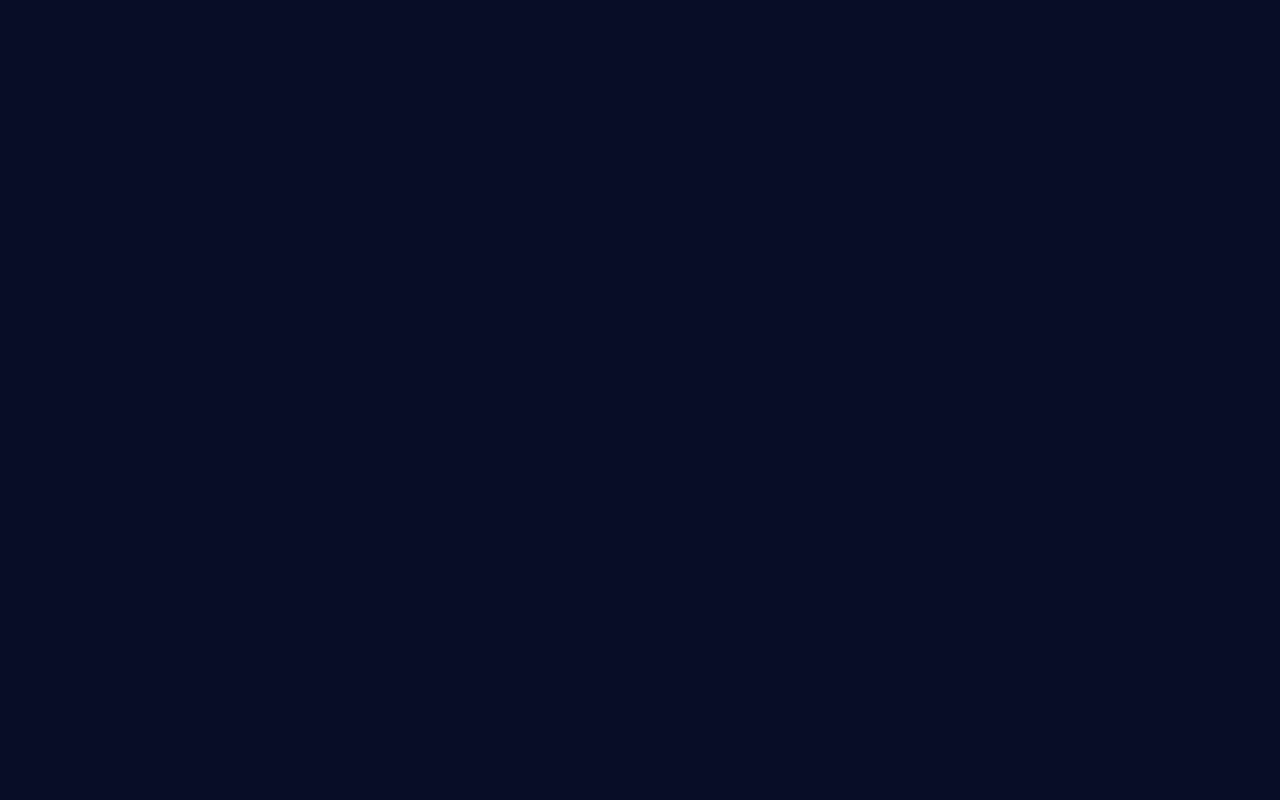
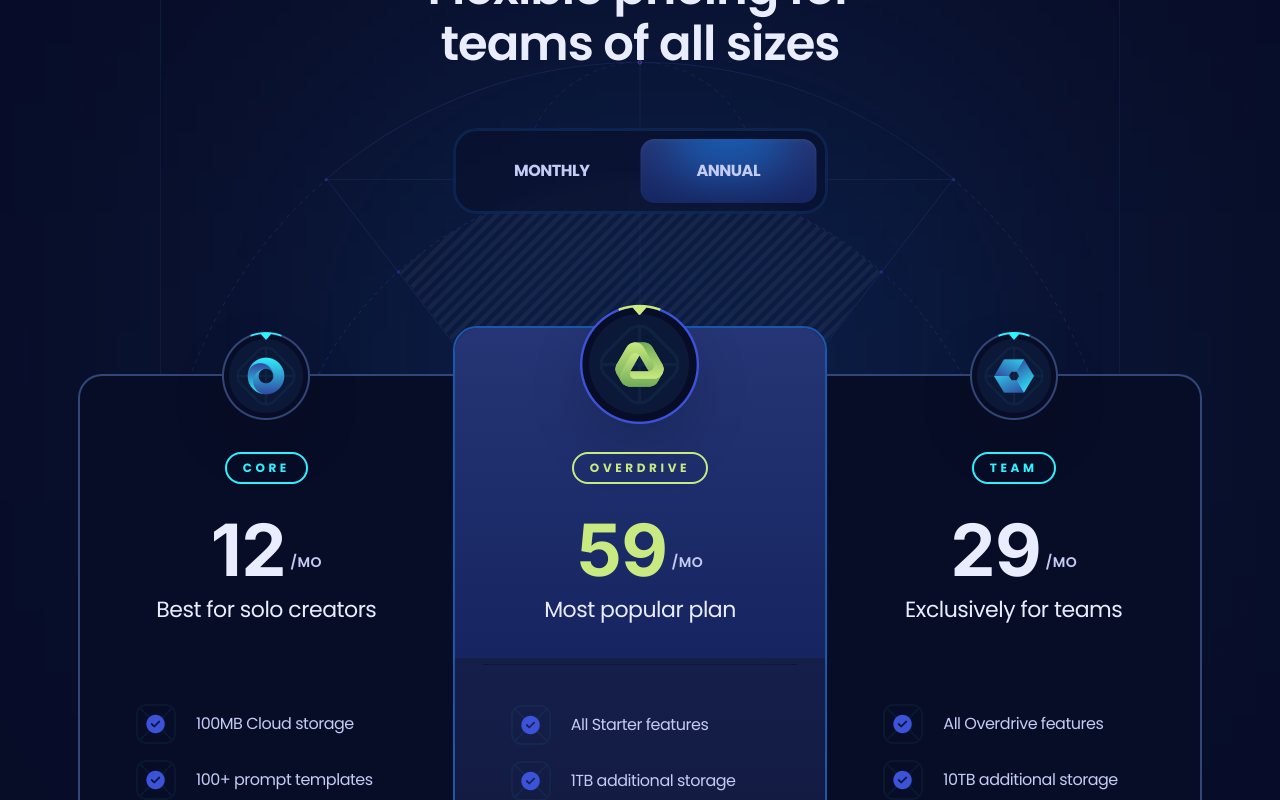
Before and after one commit to yunushabeeb/xora, a React (Vite) app: page / in a window 1280 px wide. Shown: the part 1880-2680 px from the top of the page. Before the commit the page ends 1728 px from the top, so only its background shows below. Built offline with nearby package versions, Linux system fonts and the light colour scheme.

Commit message:
Add Pricing section

```diff
--- a/package.json
+++ b/package.json
@@ -12,6 +12,7 @@
   "dependencies": {
     "clsx": "^2.1.1",
     "react": "^18.3.1",
+    "react-countup": "^6.5.3",
     "react-dom": "^18.3.1",
     "react-scroll": "^1.9.0"
   },
--- a/src/App.tsx
+++ b/src/App.tsx
@@ -1,6 +1,7 @@
 import Features from './sections/Features';
 import Header from './sections/Header';
 import Hero from './sections/Hero';
+import Pricing from './sections/Pricing';
 
 const App = () => {
   return (
@@ -8,6 +9,7 @@ const App = () => {
       <Header />
       <Hero />
       <Features />
+      <Pricing />
     </main>
   );
 };
--- /dev/null
+++ b/src/sections/Pricing.tsx
@@ -0,0 +1,156 @@
+import clsx from 'clsx';
+import { useState } from 'react';
+import { Element } from 'react-scroll';
+import { plans } from '../constants';
+import CountUp from 'react-countup';
+import Button from '../components/Button';
+
+const Pricing = () => {
+  const [monthly, setMonthly] = useState(false);
+  return (
+    <section>
+      <Element name="pricing">
+        <div className="container">
+          <div className="max-w-960 pricing-head_before relative mx-auto border-l border-r border-s2 bg-s1/50 pb-40 pt-28 max-xl:max-w-4xl max-lg:border-none max-md:pb-32 max-md:pt-16">
+            <h3 className="h3 max-lg:h4 max-md:h5 z-3 relative mx-auto mb-14 max-w-lg text-center text-p4 max-md:mb-11 max-sm:max-w-sm">
+              Flexible pricing for teams of all sizes
+            </h3>
+            <div className="relative z-4 mx-auto flex w-[375px] rounded-3xl border-[3px] border-s4/25 bg-s1/50 p-2 backdrop-blur-[6px] max-md:w-[310px]">
+              <button
+                className={clsx('pricing-head_btn', monthly && 'text-p4')}
+                onClick={() => setMonthly(true)}
+              >
+                Monthly
+              </button>
+              <button
+                className={clsx('pricing-head_btn', !monthly && 'text-p4')}
+                onClick={() => setMonthly(false)}
+              >
+                Annual
+              </button>
+              <div
+                className={clsx(
+                  'g4 rounded-14 before:h-100 pricing-head_btn_before absolute left-2 top-2 h-[calc(100%-16px)] w-[calc(50%-8px)] overflow-hidden shadow-400 transition-transform duration-500',
+                  !monthly && 'translate-x-full'
+                )}
+              />
+            </div>
+            <div className="pricing-bg">
+              <img
+                src="/images/bg-outlines.svg"
+                alt="outline"
+                width={960}
+                height={380}
+                className="relative z-2"
+              />
+              <img
+                src="/images/bg-outlines-fill.png"
+                alt="outline"
+                width={960}
+                height={380}
+                className="absolute inset-0 opacity-5 mix-blend-soft-light"
+              />
+            </div>
+          </div>
+
+          {/* pricing section */}
+          <div className="scroll-hide relative z-2 -mt-12 flex items-start max-xl:gap-5 max-xl:overflow-auto max-xl:pt-6">
+            {plans.map((plan, index) => (
+              <div
+                key={plan.id}
+                className="pricing-plan_first pricing-plan_last pricing-plan_odd pricing-plan_even relative border-2 p-7 max-xl:min-w-80 max-lg:rounded-3xl xl:w-[calc(33.33%+2px)]"
+              >
+                {index === 1 && (
+                  <div className="g4 absolute h-330 left-0 right-0 top-0 z-1 rounded-tl-3xl rounded-tr-3xl" />
+                )}
+                <div
+                  className={clsx(
+                    'absolute left-0 right-0 z-2 flex items-center justify-center',
+                    index === 1 ? '-top-6' : '-top-6 xl:-top-11'
+                  )}
+                >
+                  <img
+                    src={plan.logo}
+                    alt={plan.title}
+                    className={clsx(
+                      'object-contain drop-shadow-2xl',
+                      index === 1 ? 'size-[120px]' : 'size-[88px]'
+                    )}
+                  />
+                </div>
+                <div
+                  className={clsx(
+                    'relative flex flex-col items-center',
+                    index === 1 ? 'pt-24' : 'pt-12'
+                  )}
+                >
+                  <div
+                    className={clsx(
+                      'small-2 rounded-20 relative z-2 mx-auto mb-6 border-2 px-4 py-1.5 uppercase',
+                      index === 1 ? 'border-p3 text-p3' : 'border-p1 text-p1'
+                    )}
+                  >
+                    {plan.title}
+                  </div>
+                  <div className="relative z-2 flex items-center justify-center">
+                    <div
+                      className={clsx(
+                        'h-num flex items-start',
+                        index === 1 ? 'text-p3' : 'text-p4'
+                      )}
+                    >
+                      <CountUp
+                        start={plan.priceMonthly}
+                        end={monthly ? plan.priceMonthly : plan.priceYearly}
+                        duration={0.4}
+                        useEasing={false}
+                        preserveValue
+                      />
+                    </div>
+                    <div className="small-1 relative top-3 ml-1 uppercase">
+                      /mo
+                    </div>
+                  </div>
+                </div>
+                <div
+                  className={clsx(
+                    'body-1 relative z-2 mb-10 w-full border-b-s2 pb-9 text-center text-p4',
+                    index === 1 && 'border-b'
+                  )}
+                >
+                  {plan.caption}
+                </div>
+                <ul className="mx-auto space-y-4 xl:px-7">
+                  {plan.features.map((feature) => (
+                    <li
+                      key={feature}
+                      className="relative flex items-center gap-5"
+                    >
+                      <img
+                        src={'/images/check.png'}
+                        alt="check"
+                        className="size-10 object-contain"
+                      />
+                      <p className="flex-1">{feature}</p>
+                    </li>
+                  ))}
+                </ul>
+                <div className="mt-10 flex w-full justify-center">
+                  <Button icon={plan.icon}>Get Started</Button>
+                </div>
+
+                {index === 1 && (
+                  <p className="-compact mt-9 text-center text-p3 before:mx-2.5 before:content-['-'] after:mx-2.5 after:content-['-']">
+                    Limited time offer
+                  </p>
+                )}
+              </div>
+            ))}
+          </div>
+        </div>
+      </Element>
+    </section>
+  );
+};
+
+export default Pricing;
```
Also changed, not shown: 1 other file (tests, documents, lock files or other folders).
